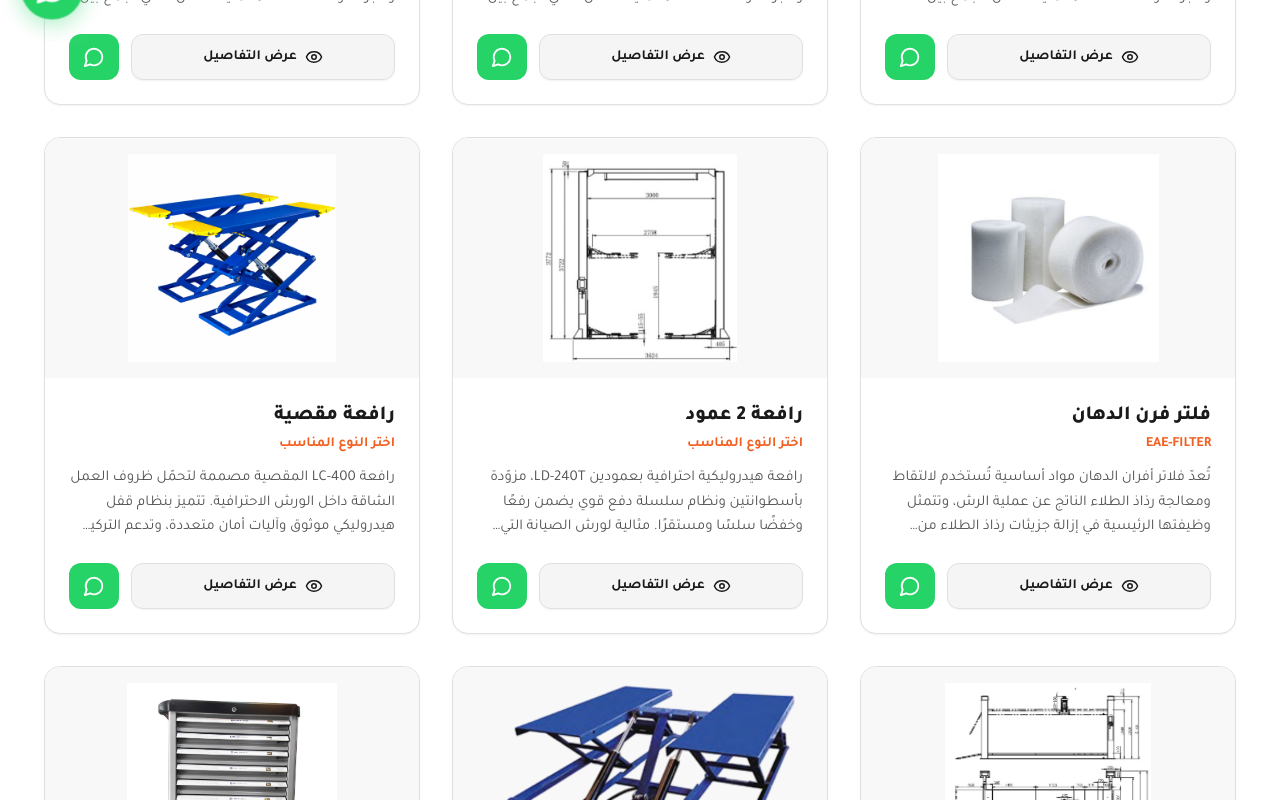
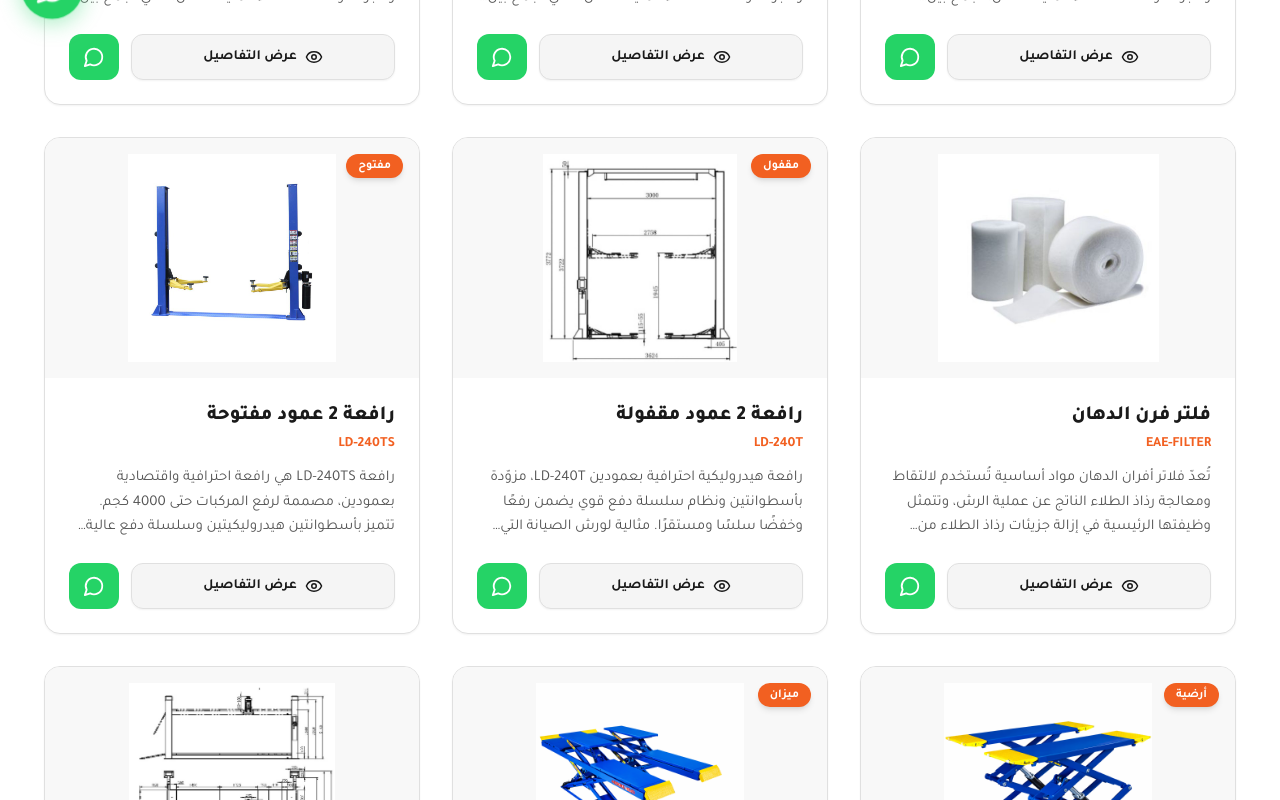
Before and after one commit to mohamedelwan22/EAE-Company, a React (Vite) app: page /products in a window 1280 px wide. Shown: the part 760-1560 px from the top of the page. Built offline with nearby package versions, Linux system fonts and the light colour scheme; the HTML template or start-up script is replaced by a standard one.

Commit message:
fix: remove product groups and fix blank page error

```diff
--- a/src/data/products.ts
+++ b/src/data/products.ts
@@ -111,7 +111,6 @@ export interface Product {
   specs: ProductSpec[];
   features: { ar: string; en: string }[];
   badge?: { ar: string; en: string };
-  parentId?: string;
   origin?: string;
   whatsappText: { ar: string; en: string };
   accessories?: { ar: string; en: string }[];
@@ -120,7 +119,6 @@ export interface Product {
     ar: { label: string; value: string }[];
     en: { label: string; value: string }[];
   };
-  groupId?: string;
   afterSales?: { ar: string; en: string };
 }
 
@@ -299,7 +297,6 @@ export const products: Product[] = [
   {
     id: 'car-lift-2post-closed',
     category: 'car-lift',
-    parentId: 'car-lift-2post',
     categoryLabel: t('رافعات السيارات', 'Car Lifts'),
     name: t('رافعة 2 عمود مقفولة', '2 Post Closed Car Lift'),
     model: 'LD-240T',
@@ -345,7 +342,6 @@ export const products: Product[] = [
   {
     id: 'car-lift-2post-open',
     category: 'car-lift',
-    parentId: 'car-lift-2post',
     categoryLabel: t('رافعات السيارات', 'Car Lifts'),
     name: t('رافعة 2 عمود مفتوحة', '2 Post Open Car Lift'),
     model: 'LD-240TS',
@@ -386,7 +382,6 @@ export const products: Product[] = [
   {
     id: 'car-lift-scissor-ground',
     category: 'car-lift',
-    parentId: 'car-lift-scissor',
     categoryLabel: t('رافعات السيارات', 'Car Lifts'),
     name: t('رافعة مقصية أرضية', 'Ground Scissor Car Lift'),
     model: 'LC-400 | LD-S610',
@@ -438,7 +433,6 @@ export const products: Product[] = [
   {
     id: 'car-lift-scissor-balance',
     category: 'car-lift',
-    parentId: 'car-lift-scissor',
     categoryLabel: t('رافعات السيارات', 'Car Lifts'),
     name: t('رافعة مقصية مزدوجة بميزان', 'Double Scissor Alignment Lift'),
     model: 'BLC-350',
@@ -749,7 +743,6 @@ export const products: Product[] = [
     id: 'infrared-lamp-2',
     name: t('شمعات تجفيف دهان بالأشعة تحت الحمراء – 2 شمعة', 'Infrared Baking Lamp – 2 Lamps'),
     category: 'misc',
-    parentId: 'infrared-lamp',
     categoryLabel: t('منتجات متنوعة', 'Misc Products'),
     model: '2 Lamps',
     description: t(
@@ -812,7 +805,6 @@ export const products: Product[] = [
     id: 'infrared-lamp-6',
     name: t('شمعات تجفيف دهان بالأشعة تحت الحمراء – 6 شمعات', 'Infrared Baking Lamp – 6 Lamps'),
     category: 'misc',
-    parentId: 'infrared-lamp',
     categoryLabel: t('منتجات متنوعة', 'Misc Products'),
     model: '6 Lamps',
     description: t(
@@ -946,7 +938,6 @@ export const products: Product[] = [
     id: 'wheel-alignment-3d-zd-6',
     name: t('جهاز ضبط زوايا العجلات ثلاثي الأبعاد – موديل 3D-ZD-6', '3D Wheel Alignment – Model 3D-ZD-6'),
     category: 'misc',
-    parentId: 'wheel-alignment',
     categoryLabel: t('منتجات متنوعة', 'Misc Products'),
     model: '3D-ZD-6',
     description: t(
@@ -1058,7 +1049,6 @@ export const products: Product[] = [
     id: 'wheel-alignment-3d-zd-9-pro',
     name: t('جهاز ضبط زوايا العجلات ثلاثي الأبعاد المتقدم – موديل 3D-ZD-9 Pro', 'Advanced 3D Wheel Alignment – Model 3D-ZD-9 Pro'),
     category: 'misc',
-    parentId: 'wheel-alignment',
     categoryLabel: t('منتجات متنوعة', 'Misc Products'),
     model: '3D-ZD-9 Pro',
     description: t(
@@ -1152,8 +1142,6 @@ export const products: Product[] = [
   },
   {
     id: 'compressor-lgfd-15b',
-    groupId: 'compressor-screw',
-    parentId: 'compressor-screw',
     category: 'compressor',
     categoryLabel: t('ضاغطات الهواء', 'Air Compressors'),
     name: t('كمبروسر هواء سكرو LGFD-15B', 'LGFD-15B Screw Air Compressor'),
@@ -1216,8 +1204,6 @@ export const products: Product[] = [
   },
   {
     id: 'compressor-lgfd-22b',
-    groupId: 'compressor-screw',
-    parentId: 'compressor-screw',
     category: 'compressor',
     categoryLabel: t('ضاغطات الهواء', 'Air Compressors'),
     name: t('كمبروسر هواء سكرو LGFD-22B', 'LGFD-22B Screw Air Compressor'),
@@ -1273,8 +1259,6 @@ export const products: Product[] = [
   },
   {
     id: 'compressor-lgfd-30b',
-    groupId: 'compressor-screw',
-    parentId: 'compressor-screw',
     category: 'compressor',
     categoryLabel: t('ضاغطات الهواء', 'Air Compressors'),
     name: t('كمبروسر هواء سكرو LGFD-30B', 'LGFD-30B Screw Air Compressor'),
@@ -1324,8 +1308,6 @@ export const products: Product[] = [
   },
   {
     id: 'compressor-lgfd-37b',
-    groupId: 'compressor-screw',
-    parentId: 'compressor-screw',
     category: 'compressor',
     categoryLabel: t('ضاغطات الهواء', 'Air Compressors'),
     name: t('كمبروسر هواء سكرو LGFD-37B', 'LGFD-37B Screw Air Compressor'),
@@ -1398,40 +1380,7 @@ export interface ProductGroup {
   description?: { ar: string; en: string };
 }
 
-export const productGroups: ProductGroup[] = [
-  {
-    groupId: 'car-lift-2post',
-    name: t('رافعة 2 عمود', '2 Post Car Lift'),
-    category: 'car-lift',
-    categoryLabel: t('رافعات السيارات', 'Car Lifts'),
-  },
-  {
-    groupId: 'car-lift-scissor',
-    name: t('رافعة مقصية', 'Scissor Car Lift'),
-    category: 'car-lift',
-    categoryLabel: t('رافعات السيارات', 'Car Lifts'),
-  },
-  {
-    groupId: 'infrared-lamp',
-    name: t('شمعات تجفيف دهان بالأشعة تحت الحمراء', 'Infrared Baking Lamp'),
-    description: t('اختر عدد الشمعات المناسب لاحتياجات ورشتك', 'Choose the number of lamps that suits your workshop needs'),
-    category: 'misc',
-    categoryLabel: t('منتجات متنوعة', 'Misc Products'),
-  },
-  {
-    groupId: 'wheel-alignment',
-    name: t('جهاز ضبط زوايا العجلات ثلاثي الأبعاد', '3D Wheel Alignment'),
-    description: t('اختر الموديل المناسب لاحتياجات مركزك', 'Choose the model that suits your center needs'),
-    category: 'misc',
-    categoryLabel: t('منتجات متنوعة', 'Misc Products'),
-  },
-  {
-    groupId: 'compressor-screw',
-    name: t('كمبروسر هواء سكرو', 'Screw Air Compressor'),
-    category: 'compressor',
-    categoryLabel: t('ضاغطات الهواء', 'Air Compressors'),
-  },
-];
+export const productGroups: ProductGroup[] = [];
 
 export const getProductGroup = (groupId: string) => productGroups.find(g => g.groupId === groupId);
-export const getProductsByGroup = (groupId: string) => products.filter(p => p.parentId === groupId);
+export const getProductsByGroup = (groupId: string) => products.filter((p: any) => p.parentId === groupId);
--- a/src/pages/Products.tsx
+++ b/src/pages/Products.tsx
@@ -20,25 +20,7 @@ const Products = () => {
     }
   }, [searchParams]);
 
-  const filtered = activeTab === 'all' ? products : products.filter(p => p.category === activeTab);
-
-  // Deduplicate: show only one card per parentId group, hide the rest
-  const seenGroups = new Set<string>();
-  const displayProducts = filtered.filter(p => {
-    if (p.parentId) {
-      if (seenGroups.has(p.parentId)) return false;
-      seenGroups.add(p.parentId);
-    }
-    return true;
-  });
-
-  // Helper: get the link for a product (group page vs direct)
-  const getProductLink = (product: typeof products[0]) => {
-    if (product.parentId) {
-      return `/product-group/${product.parentId}`;
-    }
-    return `/product/${product.id}`;
-  };
+  const displayProducts = activeTab === 'all' ? products : products.filter(p => p.category === activeTab);
 
   return (
     <>
@@ -69,11 +51,7 @@ const Products = () => {
 
           <div className="grid grid-cols-3 max-lg:grid-cols-2 max-sm:grid-cols-1 gap-8 max-sm:gap-6">
             {displayProducts.map((product) => {
-              const productLink = getProductLink(product);
-              // For grouped products, show group name instead
-              const groupInfo = product.parentId ? productGroups.find(g => g.groupId === product.parentId) : null;
-              const displayName = groupInfo ? groupInfo.name : product.name;
-              const displayBadge = groupInfo ? undefined : product.badge; // hide individual badge for group card
+              const productLink = `/product/${product.id}`;
 
               return (
               <div
@@ -88,19 +66,18 @@ const Products = () => {
                       className="max-h-full max-w-full h-auto w-auto object-contain group-hover:scale-105 transition-transform duration-500"
                       loading="lazy"
                     />
-                    {displayBadge && (
+                    {product.badge && (
                       <span className="absolute top-4 ltr:left-4 rtl:right-4 bg-primary text-primary-foreground px-3 py-1 rounded-full text-xs font-bold shadow-md z-10">
-                        {t(displayBadge.ar, displayBadge.en)}
+                        {t(product.badge.ar, product.badge.en)}
                       </span>
                     )}
                   </div>
                 </Link>
                 <div className="p-6 max-sm:p-5 flex-1 flex flex-col">
                   <Link to={productLink}>
-                    <h3 className="text-xl font-extrabold text-foreground mb-1 hover:text-primary transition-colors">{t(displayName.ar, displayName.en)}</h3>
+                    <h3 className="text-xl font-extrabold text-foreground mb-1 hover:text-primary transition-colors">{t(product.name.ar, product.name.en)}</h3>
                   </Link>
-                  {!groupInfo && <p className="text-sm text-primary font-bold mb-3">{product.model}</p>}
-                  {groupInfo && <p className="text-sm text-primary font-bold mb-3">{t('اختر النوع المناسب', 'Choose the right type')}</p>}
+                  <p className="text-sm text-primary font-bold mb-3">{product.model}</p>
                   <p className="text-[15px] text-muted-foreground leading-relaxed mb-6 line-clamp-3 flex-1">{t(product.description.ar, product.description.en)}</p>
                   <div className="flex gap-3 mt-auto">
                     <Link
```
